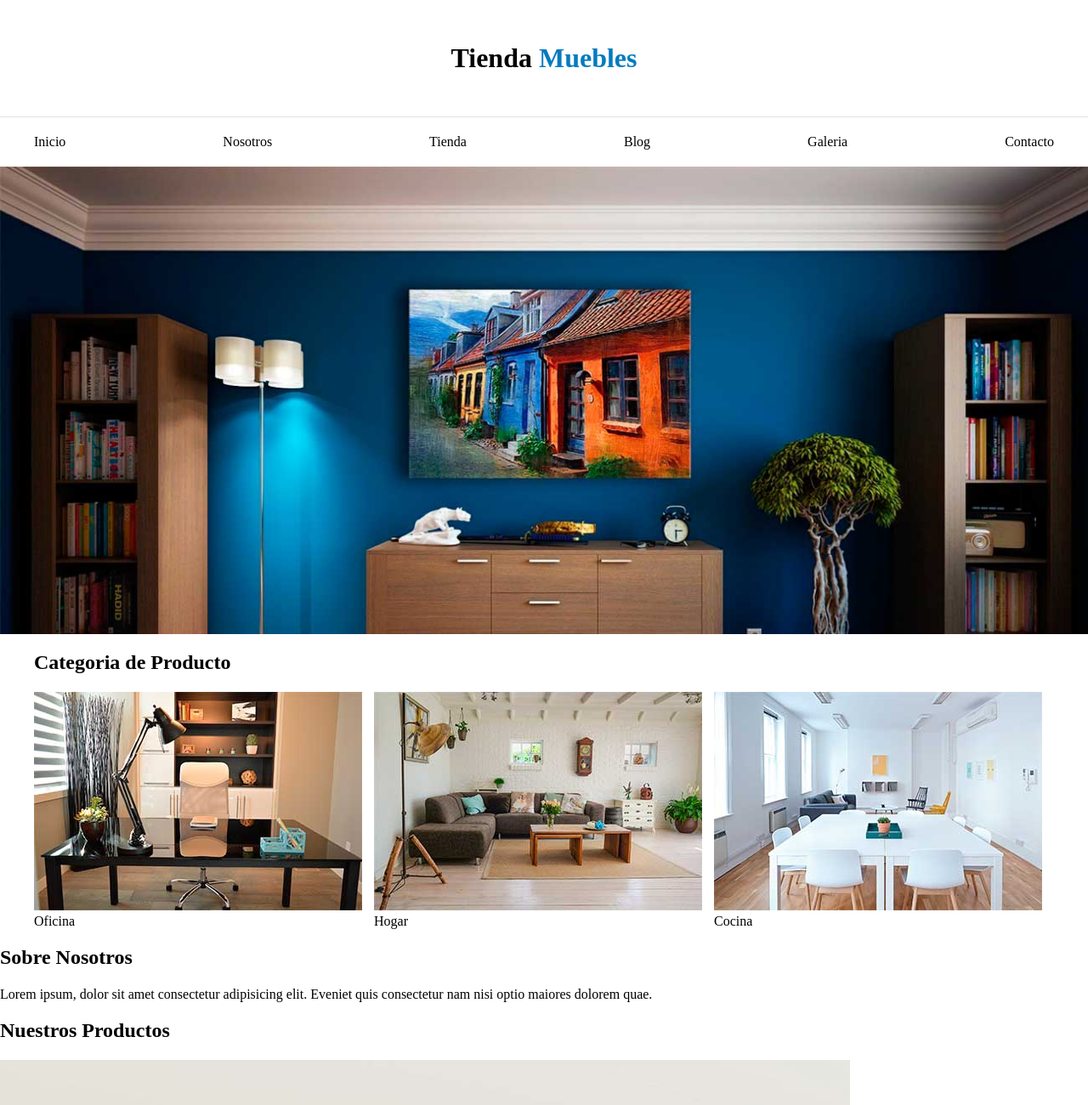
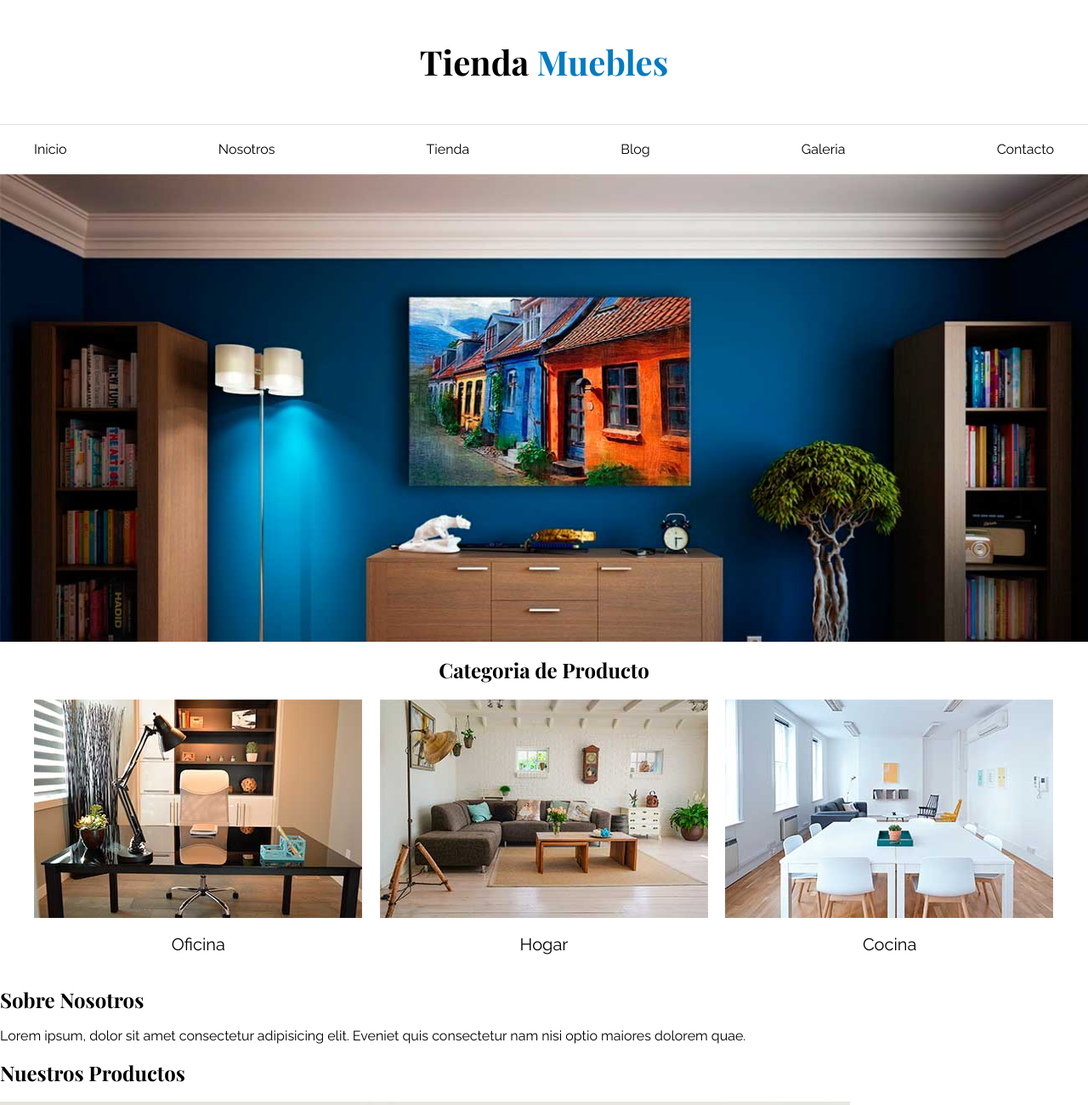
Before and after one commit to juanbecquet/Tienda_Mueble, a plain HTML site: page index.html in a window 1280 px wide. Shown: the top 1300 px of the page at 85% size. Drawn offline with nearby package versions, Linux system fonts and the light colour scheme.

Commit message:
seguimos creando la Tienda de Muebles

```diff
--- a/css/style.css
+++ b/css/style.css
@@ -1,32 +1,52 @@
 html {
     box-sizing: border-box;
+    font-size: 62.5%; /*1rem=10px*/
 }
 
 *, *:before, *:after{
     box-sizing: inherit;
 }
 
+body{
+    font-family: 'Raleway', sans-serif;
+    font-size: 1.6rem;
+}
+
 /*Globales*/
+h1{
+    font-family: 'Playfair Display', serif;
+}
+
+h2{
+    font-family: 'Playfair Display', serif;
+}
+
+h3{
+    font-family: 'Playfair Display', serif;
+}
+
 a{
     text-decoration: none;
     color: black;
 }
 
 .contenedor {
-    max-width: 1200px;
+    max-width: 120rem;
     margin: 0 auto;
 }
 
 img{
     max-width: 100%;
+    display: block;
 }
 
 
 /**Header y Navegacion**/
 .nombre-sitio {
-    margin-top: 50px;
-    margin-bottom: 50px;
+    margin-top: 5rem;
+    margin-bottom: 5rem;
     text-align: center;
+    font-size: 4rem;
 }
 .nombre-sitio span {
     color: #037bc0;
@@ -37,7 +57,7 @@
 }
 
 .nav-principal {
-    padding: 20px 0;
+    padding: 2rem 0;
     display: flex;
     justify-content: space-between;
 }
@@ -46,12 +66,29 @@
     background-image: url(../img/principal.jpg);
     background-repeat: no-repeat;
     background-size: cover;
-    height: 550px;
+    height: 55rem;
 }
 
 /**Categorias**/
+.categorias h2 {
+    text-align: center;
+}
+
+.categoria a {
+    text-align: center;
+    display: block;
+    padding: 2rem;
+    font-size: 2rem;
+}
+
+.categoria a:hover {
+    background-color: #037bc0;
+    color: #e1e1e1;
+    border-bottom-right-radius: 1rem;
+}
+
 .listado-categorias{
     display: grid;
     grid-template-columns: repeat(3, 1fr);
-
+    gap: 2rem;
 }
--- a/index.html
+++ b/index.html
@@ -6,6 +6,9 @@
     <meta name="viewport" content="width=device-width, initial-scale=1.0">
     <title>Ecommerce - Home</title>
     <link rel="stylesheet" href="css/normalize.css">
+    <link rel="preconnect" href="https://fonts.googleapis.com">
+<link rel="preconnect" href="https://fonts.gstatic.com" crossorigin>
+<link href="https://fonts.googleapis.com/css2?family=Playfair+Display:wght@700&family=Raleway:wght@400;700;900&display=swap" rel="stylesheet">
     <link rel="stylesheet" href="css/style.css">
 </head>
 <body>
@@ -26,18 +29,18 @@
 
 <div class="hero"></div>
 
-<section class="contenedor">
+<section class="contenedor categorias">
     <h2>Categoria de Producto</h2>
     <div class="listado-categorias">
-        <div>
+        <div class="categoria">
             <img src="img/categoria1.jpg" alt="Imagen Categoria">
             <a href="#">Oficina</a>
         </div>
-        <div>
+        <div class="categoria">
             <img src="img/categoria2.jpg" alt="Imagen Categoria">
             <a href="#">Hogar</a>
         </div>
-        <div>
+        <div class="categoria">
             <img src="img/categoria3.jpg" alt="Imagen Categoria">
             <a href="#">Cocina</a>
         </div>
```
